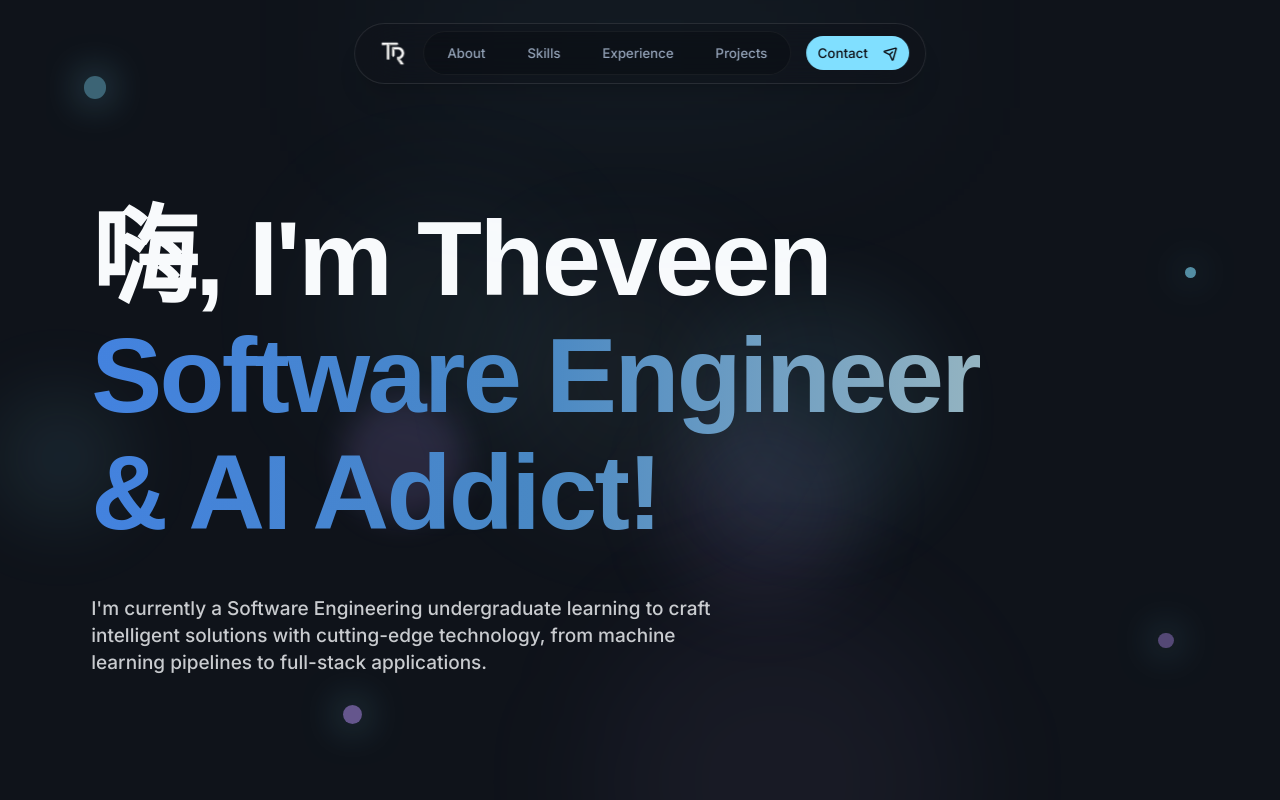
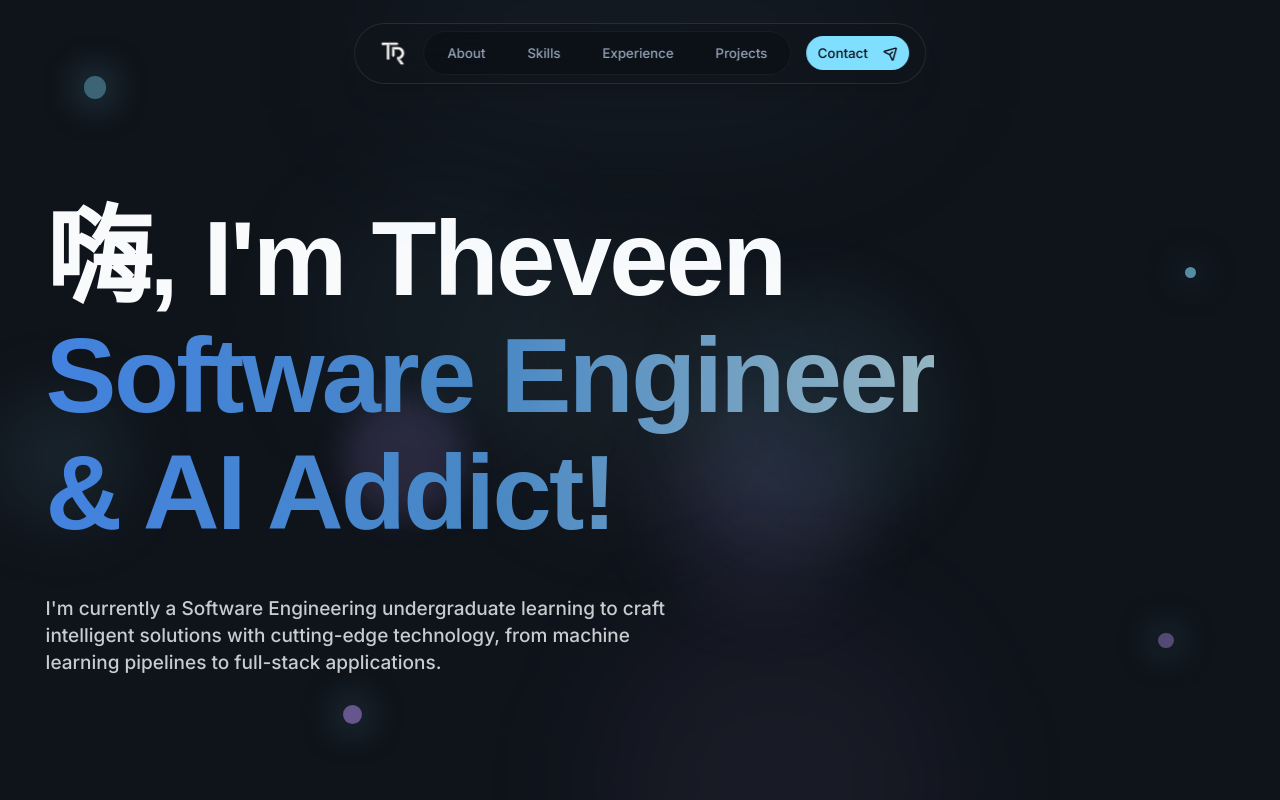
Before and after one commit to theveenranaweera/Theveen-Portfolio, a React (Vite) app: page / in a window 1280 px wide. Shown: the top 800 px of the page. Built offline with nearby package versions, Linux system fonts and the light colour scheme; a web font is replaced by a local one.

Commit message:
fix: remove left padding from hero section

```diff
--- a/src/components/Hero.tsx
+++ b/src/components/Hero.tsx
@@ -54,7 +54,7 @@ const Hero = () => {
       </div>
 
       {/* Hero Content */}
-      <div className="relative z-10 text-left max-w-7xl mx-auto px-4 sm:px-8 lg:px-12 w-full">
+      <div className="relative z-10 text-left max-w-7xl mx-auto pr-4 sm:pr-8 lg:pr-12 w-full">
         <h1
           ref={headlineRef}
           className="text-5xl sm:text-[4rem] md:text-[5rem] lg:text-[6rem] xl:text-[7rem] font-heading font-bold mb-8 leading-[1.1] tracking-tight"
```
